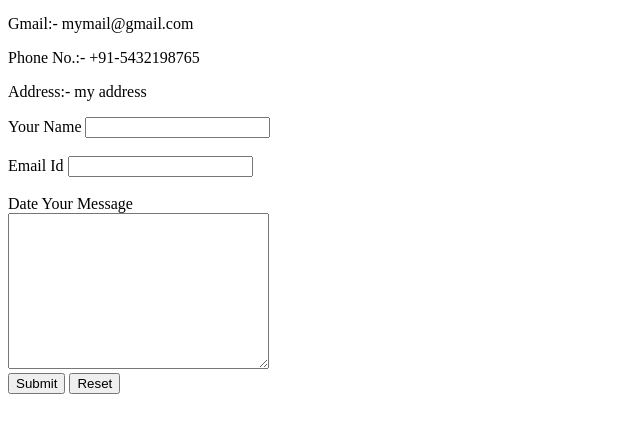
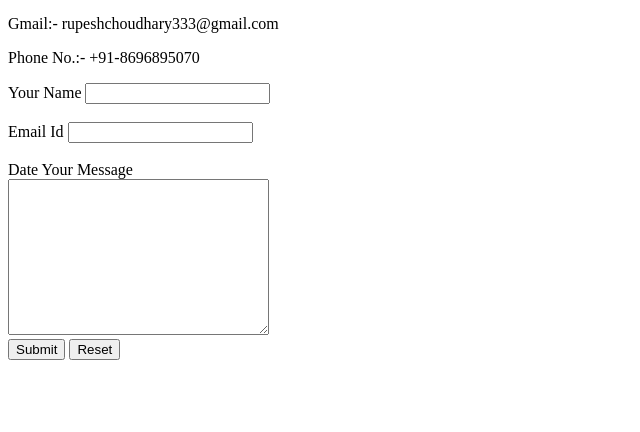
Before and after one commit to Rupesh-choudhary/CV, a plain HTML site: page contact_me.html in a window 1280 px wide. Shown: the part 44-476 px from the top of the page, without its empty margins (0-640 px from the left). Drawn offline with Linux system fonts and the light colour scheme.

Commit message:
Update contact_me.html
some updation

```diff
--- a/contact_me.html
+++ b/contact_me.html
@@ -6,11 +6,10 @@
 </head>
 <body>
   <h3>Contact Me</h3>
-    <p>Gmail:- mymail@gmail.com</p>
-    <p>Phone No.:- +91-5432198765</p>
-    <p>Address:- my address</p>
+    <p>Gmail:- rupeshchoudhary333@gmail.com</p>
+    <p>Phone No.:- +91-8696895070</p>
 
-    <form class="" action="mailto:qwertyuiop@gmail.com" method="post" enctype="text/plain">
+    <form class="" action="mailto:rupeshchoudhary333@gmail.com" method="post" enctype="text/plain">
       <label>Your Name</label>
       <input type="text" name="YourName">
       <br><br>
```
